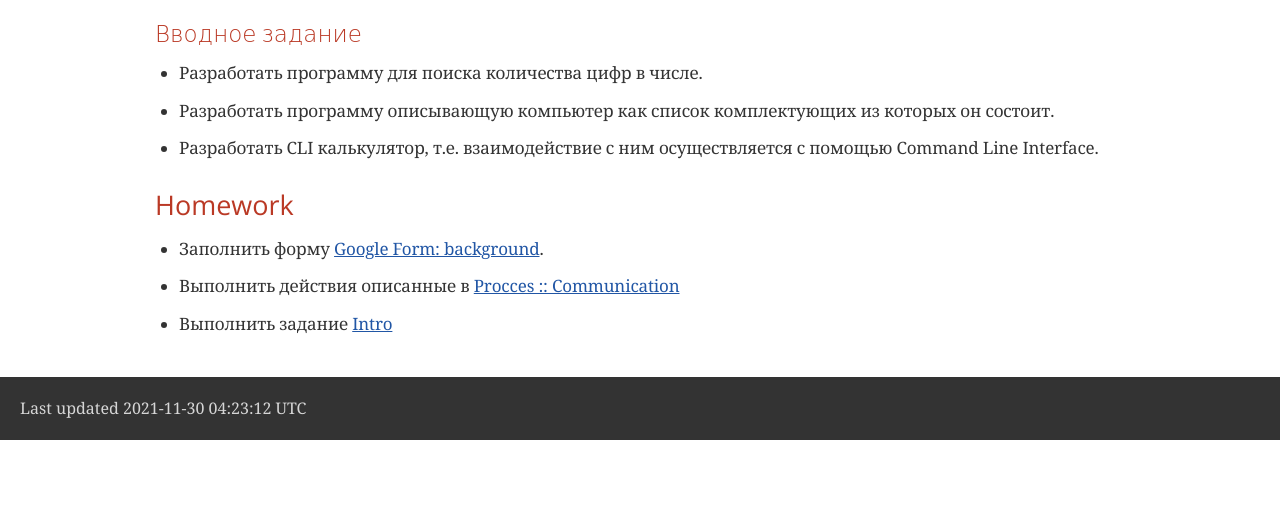
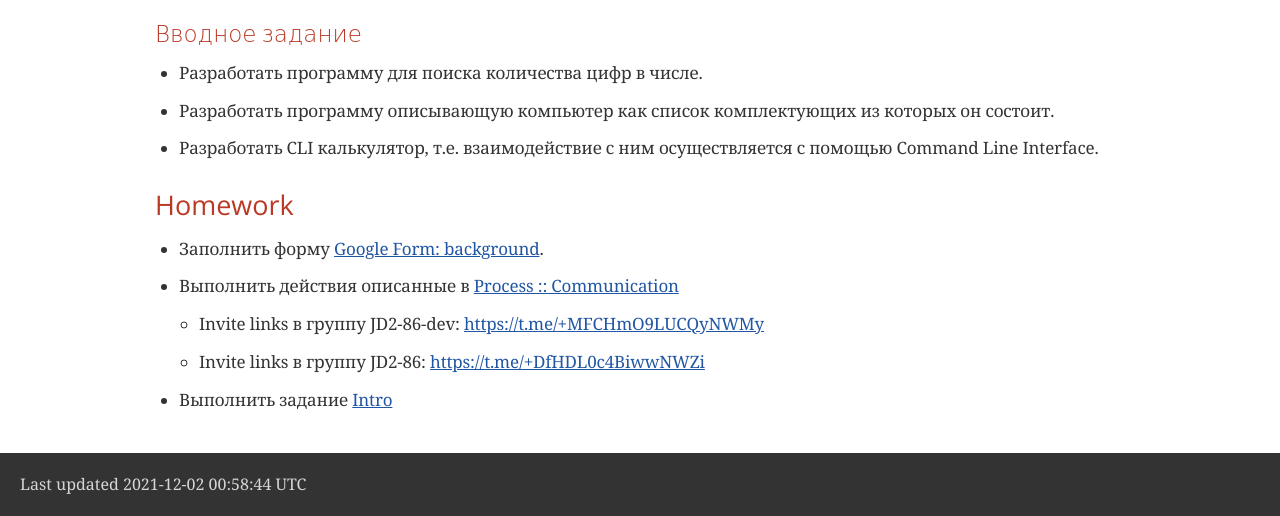
Before and after one commit to JD2-86/wiki-jd2-86, a plain HTML site: page lessons/index.html in a window 1280 px wide. Shown: the part 293-809 px from the top of the page. Drawn offline with nearby package versions, Linux system fonts and the light colour scheme; a web font is replaced by a local one.

Commit message:
deploy: d5edce9b5158286875d78b50d59283112d10eb3e

```diff
--- a/lessons/index.html
+++ b/lessons/index.html
@@ -479,7 +479,17 @@ body.book #toc,body.book #preamble,body.book h1.sect0,body.book .sect1>h2{page-b
 <p>Заполнить форму <a href="https://forms.gle/Jq34PAsihadiJfYX6">Google Form: background</a>.</p>
 </li>
 <li>
-<p>Выполнить действия описанные в <a href="https://process.rakovets.by/common/#_communication">Procces :: Communication</a></p>
+<p>Выполнить действия описанные в <a href="https://process.rakovets.by/common/#_communication">Process :: Communication</a></p>
+<div class="ulist">
+<ul>
+<li>
+<p>Invite links в группу JD2-86-dev: <a href="https://t.me/+MFCHmO9LUCQyNWMy" class="bare">https://t.me/+MFCHmO9LUCQyNWMy</a></p>
+</li>
+<li>
+<p>Invite links в группу JD2-86: <a href="https://t.me/+DfHDL0c4BiwwNWZi" class="bare">https://t.me/+DfHDL0c4BiwwNWZi</a></p>
+</li>
+</ul>
+</div>
 </li>
 <li>
 <p>Выполнить задание <a href="https://process.rakovets.by/course/java/enterprise/#_v0_1">Intro</a></p>
@@ -492,7 +502,7 @@ body.book #toc,body.book #preamble,body.book h1.sect0,body.book .sect1>h2{page-b
 </div>
 <div id="footer">
 <div id="footer-text">
-Last updated 2021-11-30 04:23:12 UTC
+Last updated 2021-12-02 00:58:44 UTC
 </div>
 </div>
 </body>
```
Also changed, not shown: index.html (+12 -2 lines), lessons/lesson-01.html (+12 -2 lines), 1 other file.
